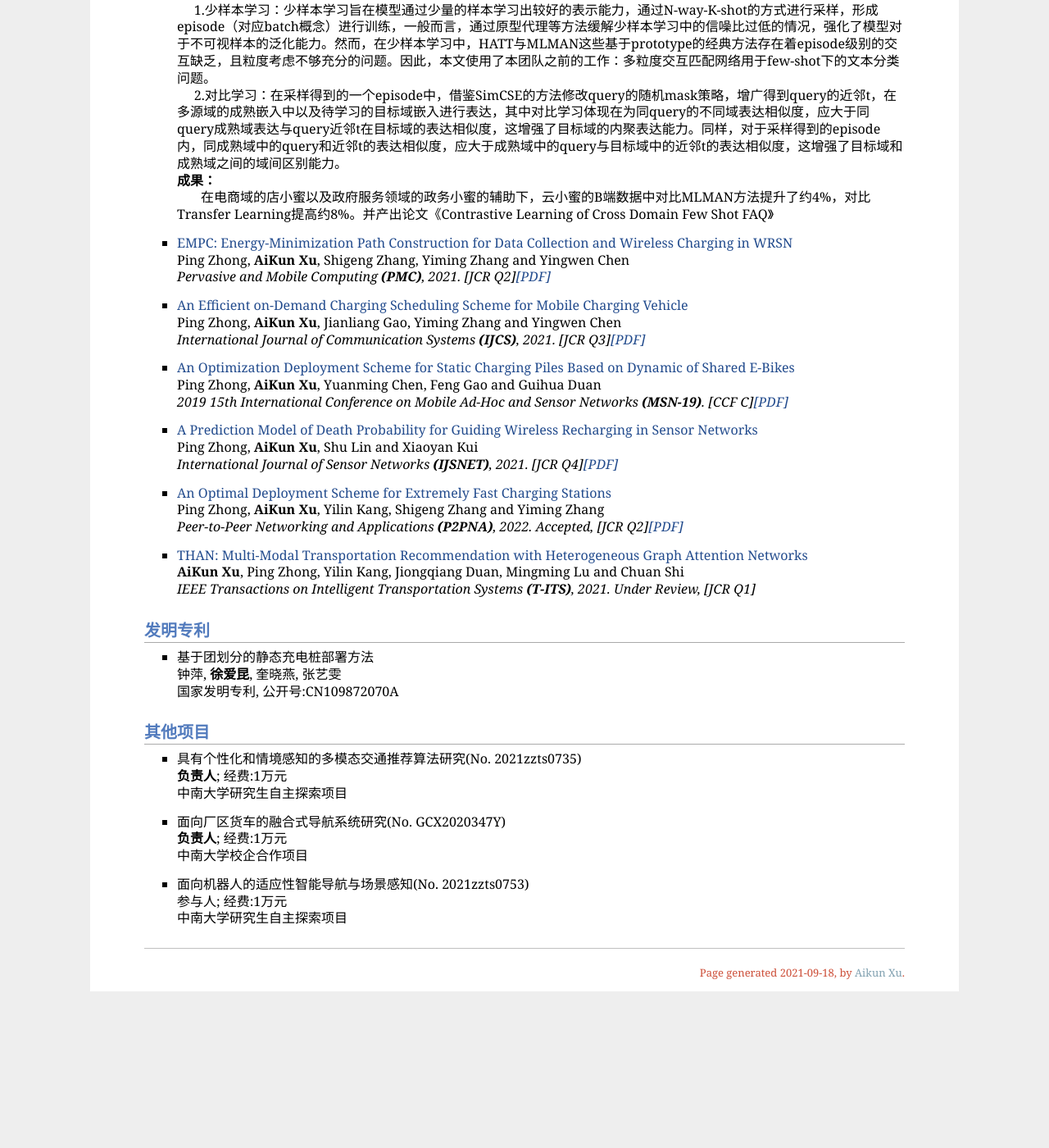
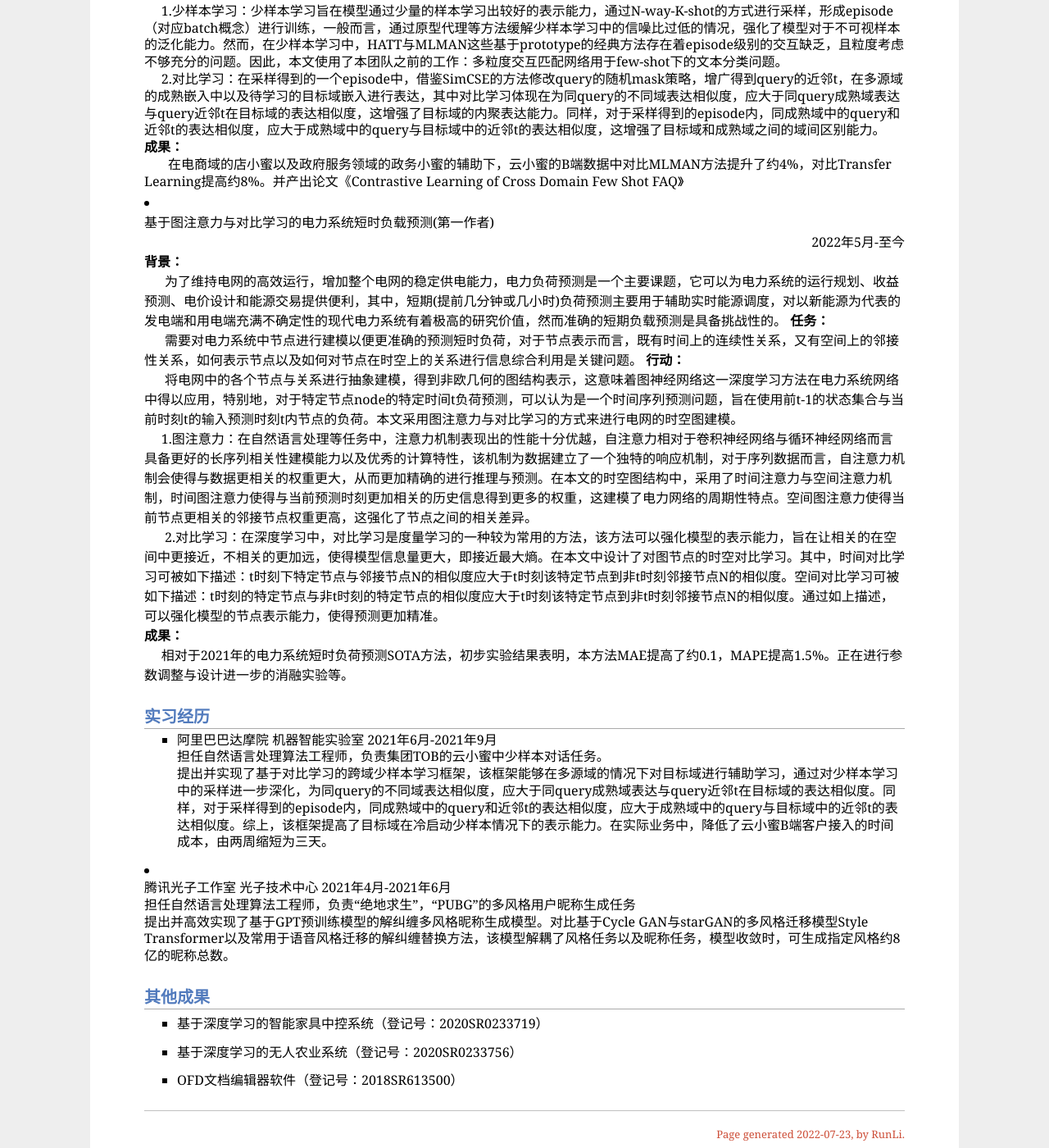
Before and after one commit to run1999/github.io, a Jekyll site: the page index.html, which Jekyll copies as it is, in a window 1280 px wide and 1400 px high, scrolled down 1159 px. Shown: the whole window at 82% size. Built offline with Jekyll 4.4.1, drawn with Linux system fonts in a browser that asks for light colours; before the commit the page ends 2378 px from its top, so only the background shows below that.

Commit message:
Update index.html

```diff
--- a/index.html
+++ b/index.html
@@ -58,7 +58,6 @@
 </ul>
 </td></tr></table>
 <h2>研究经历</h2>
-<ul>
 <li><div style="text-align:left">基于对比学习与多尺度交互的跨领域少样本对话(第一作者)</div> <div style="text-align:right">2021年6月-2021年9月</div>
   <p><b><i>阿里巴巴达摩院-机器智能实验室-DeepQA</i></b><br />
   <b>背景：</b><br />
@@ -81,73 +80,63 @@
 
 
 </p>
+<li><div style="text-align:left">基于图注意力与对比学习的电力系统短时负载预测(第一作者)</div> <div style="text-align:right">2022年5月-至今</div>
+    <b>背景：</b><br />
+
+          为了维持电网的高效运行，增加整个电网的稳定供电能力，电力负荷预测是一个主要课题，它可以为电力系统的运行规划、收益预测、电价设计和能源交易提供便利，其中，短期(提前几分钟或几小时)负荷预测主要用于辅助实时能源调度，对以新能源为代表的发电端和用电端充满不确定性的现代电力系统有着极高的研究价值，然而准确的短期负载预测是具备挑战性的。
+
+    <b>任务：</b><br />
+
+          需要对电力系统中节点进行建模以便更准确的预测短时负荷，对于节点表示而言，既有时间上的连续性关系，又有空间上的邻接性关系，如何表示节点以及如何对节点在时空上的关系进行信息综合利用是关键问题。
+
+    <b>行动：</b><br />
+
+          将电网中的各个节点与关系进行抽象建模，得到非欧几何的图结构表示，这意味着图神经网络这一深度学习方法在电力系统网络中得以应用，特别地，对于特定节点node的特定时间t负荷预测，可以认为是一个时间序列预测问题，旨在使用前t-1的状态集合与当前时刻t的输入预测时刻t内节点的负荷。本文采用图注意力与对比学习的方式来进行电网的时空图建模。<br />
+
+         1.图注意力：在自然语言处理等任务中，注意力机制表现出的性能十分优越，自注意力相对于卷积神经网络与循环神经网络而言具备更好的长序列相关性建模能力以及优秀的计算特性，该机制为数据建立了一个独特的响应机制，对于序列数据而言，自注意力机制会使得与数据更相关的权重更大，从而更加精确的进行推理与预测。在本文的时空图结构中，采用了时间注意力与空间注意力机制，时间图注意力使得与当前预测时刻更加相关的历史信息得到更多的权重，这建模了电力网络的周期性特点。空间图注意力使得当前节点更相关的邻接节点权重更高，这强化了节点之间的相关差异。<br />
+
+          2.对比学习：在深度学习中，对比学习是度量学习的一种较为常用的方法，该方法可以强化模型的表示能力，旨在让相关的在空间中更接近，不相关的更加远，使得模型信息量更大，即接近最大熵。在本文中设计了对图节点的时空对比学习。其中，时间对比学习可被如下描述：t时刻下特定节点与邻接节点N的相似度应大于t时刻该特定节点到非t时刻邻接节点N的相似度。空间对比学习可被如下描述：t时刻的特定节点与非t时刻的特定节点的相似度应大于t时刻该特定节点到非t时刻邻接节点N的相似度。通过如上描述，可以强化模型的节点表示能力，使得预测更加精准。<br />
+
+    <b>成果：</b><br />
+
+         相对于2021年的电力系统短时负荷预测SOTA方法，初步实验结果表明，本方法MAE提高了约0.1，MAPE提高1.5%。正在进行参数调整与设计进一步的消融实验等。<br />
+
+</p>
+
+<h2>实习经历</h2>
+<ul>
+<li><p>阿里巴巴达摩院  机器智能实验室    2021年6月-2021年9月 <br />
+  担任自然语言处理算法工程师，负责集团TOB的云小蜜中少样本对话任务。<br />
+  提出并实现了基于对比学习的跨域少样本学习框架，该框架能够在多源域的情况下对目标域进行辅助学习，通过对少样本学习中的采样进一步深化，为同query的不同域表达相似度，应大于同query成熟域表达与query近邻t在目标域的表达相似度。同样，对于采样得到的episode内，同成熟域中的query和近邻t的表达相似度，应大于成熟域中的query与目标域中的近邻t的表达相似度。综上，该框架提高了目标域在冷启动少样本情况下的表示能力。在实际业务中，降低了云小蜜B端客户接入的时间成本，由两周缩短为三天。<br />
+</p>
+</li>
+</ul>
+<li><p>腾讯光子工作室  光子技术中心    2021年4月-2021年6月 <br />
+  担任自然语言处理算法工程师，负责“绝地求生”，“PUBG”的多风格用户昵称生成任务<br />
+  提出并高效实现了基于GPT预训练模型的解纠缠多风格昵称生成模型。对比基于Cycle GAN与starGAN的多风格迁移模型Style Transformer以及常用于语音风格迁移的解纠缠替换方法，该模型解耦了风格任务以及昵称任务，模型收敛时，可生成指定风格约8亿的昵称总数。 <br />
+</p>
+</li>
+</ul>
+<h2>其他成果</h2>
+<ul>
+<li>
+  <p>基于深度学习的智能家具中控系统（登记号：2020SR0233719） <br />
+</p>
 </li>
 </ul>
 <ul>
-<li><p><a href="https://www.sciencedirect.com/science/article/abs/pii/S1574119221000560">EMPC: Energy-Minimization Path Construction for Data Collection and Wireless Charging in WRSN</a> <br />
-Ping Zhong, <b>AiKun Xu</b>, Shigeng Zhang, Yiming Zhang and Yingwen Chen <br />
-<i>Pervasive and Mobile Computing <b>(PMC)</b>, 2021. [JCR Q2]<a href="pdf/PMC.pdf">[PDF]</a></i></p>
+<li><p>基于深度学习的无人农业系统（登记号：2020SR0233756） <br />
+</p>
 </li>
 </ul>
 <ul>
-<li><p><a href="https://onlinelibrary.wiley.com/doi/abs/10.1002/dac.4919">An Efficient on-Demand Charging Scheduling Scheme for Mobile Charging Vehicle</a> <br />
-Ping Zhong, <b>AiKun Xu</b>, Jianliang Gao, Yiming Zhang and Yingwen Chen <br />
-<i>International Journal of Communication Systems <b>(IJCS)</b>, 2021. [JCR Q3]<a href="pdf/IJCS.pdf">[PDF]</a></i></p>
-</li>
-</ul>
-<ul>
-<li><p><a href="https://ieeexplore.ieee.org/abstract/document/9066134">An Optimization Deployment Scheme for Static Charging Piles Based on Dynamic of Shared E-Bikes</a> <br />
-Ping Zhong, <b>AiKun Xu</b>, Yuanming Chen, Feng Gao and Guihua Duan <br />
-<i>2019 15th International Conference on Mobile Ad-Hoc and Sensor Networks <b>(MSN-19)</b>. [CCF C]<a href="pdf/MSN19.pdf">[PDF]</a></i></p>
-</li>
-</ul>
-<ul>
-<li><p><a href="https://www.inderscienceonline.com/doi/abs/10.1504/IJSNET.2021.118489">A Prediction Model of Death Probability for Guiding Wireless Recharging in Sensor Networks</a> <br />
-Ping Zhong, <b>AiKun Xu</b>, Shu Lin and Xiaoyan Kui <br />
-<i>International Journal of Sensor Networks <b>(IJSNET)</b>, 2021. [JCR Q4]<a href="pdf/5.IJSNet.pdf">[PDF]</a></i></p>
-</li>
-</ul>
-<ul>
-<li><p><a href="https://www.editorialmanager.com/ppna/default1.aspx">An Optimal Deployment Scheme for Extremely Fast Charging Stations</a> <br />
-Ping Zhong, <b>AiKun Xu</b>, Yilin Kang, Shigeng Zhang and Yiming Zhang<br />
-<i>Peer-to-Peer Networking and Applications <b>(P2PNA)</b>, 2022. Accepted, [JCR Q2]<a href="pdf/MDDC.pdf">[PDF]</a></i></p>
-</li>
-</ul>
-<ul>
-<li><p><a href="https://ieee-itss.org/pub/t-its">THAN: Multi-Modal Transportation Recommendation with Heterogeneous Graph Attention Networks</a> <br />
-<b>AiKun Xu</b>, Ping Zhong, Yilin Kang, Jiongqiang Duan, Mingming Lu and Chuan Shi <br />
-<i>IEEE Transactions on Intelligent Transportation Systems <b>(T-ITS)</b>, 2021. Under Review, [JCR Q1]</i></p>
-</li>
-</ul>
-<h2>发明专利</h2>
-<ul>
-<li><p>基于团划分的静态充电桩部署方法 <br />
-钟萍, <b>徐爱昆</b>, 奎晓燕, 张艺雯<br />
-国家发明专利, 公开号:CN109872070A</p>
-</li>
-</ul>
-<h2>其他项目</h2>
-<ul>
-<li><p>具有个性化和情境感知的多模态交通推荐算法研究(No. 2021zzts0735) <br />
-<b>负责人</b>;  经费:1万元 <br />
-中南大学研究生自主探索项目 <br /></p>
-</li>
-</ul>
-<ul>
-<li><p>面向厂区货车的融合式导航系统研究(No. GCX2020347Y) <br />
-<b>负责人</b>;  经费:1万元 <br />
-中南大学校企合作项目 <br /></p>
-</li>
-</ul>
-<ul>
-<li><p>面向机器人的适应性智能导航与场景感知(No. 2021zzts0753) <br />
-参与人;  经费:1万元 <br />
-中南大学研究生自主探索项目 <br /></p>
+<li><p>OFD文档编辑器软件（登记号：2018SR613500）<br />
+</p>
 </li>
 </ul>
 <div id="footer">
 <div id="footer-text">
-<br>Page generated 2021-09-18, by <a href="https://xuaikun.github.io/">Aikun Xu</a>.
+<br>Page generated 2022-07-23, by RunLi.
 </div>
 </div>
 </div>
```
